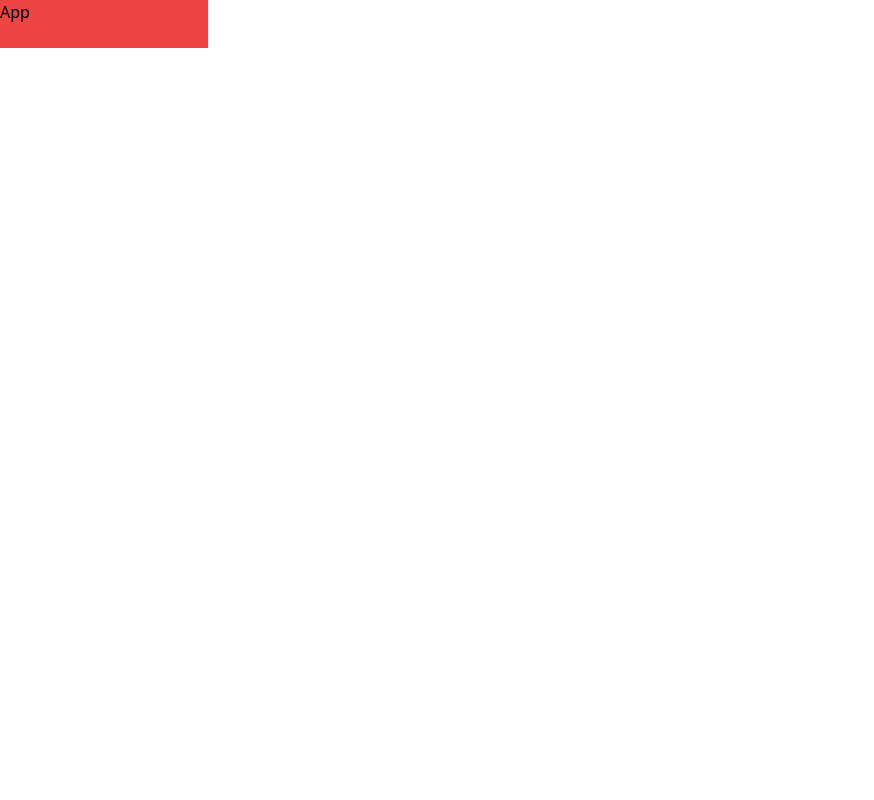
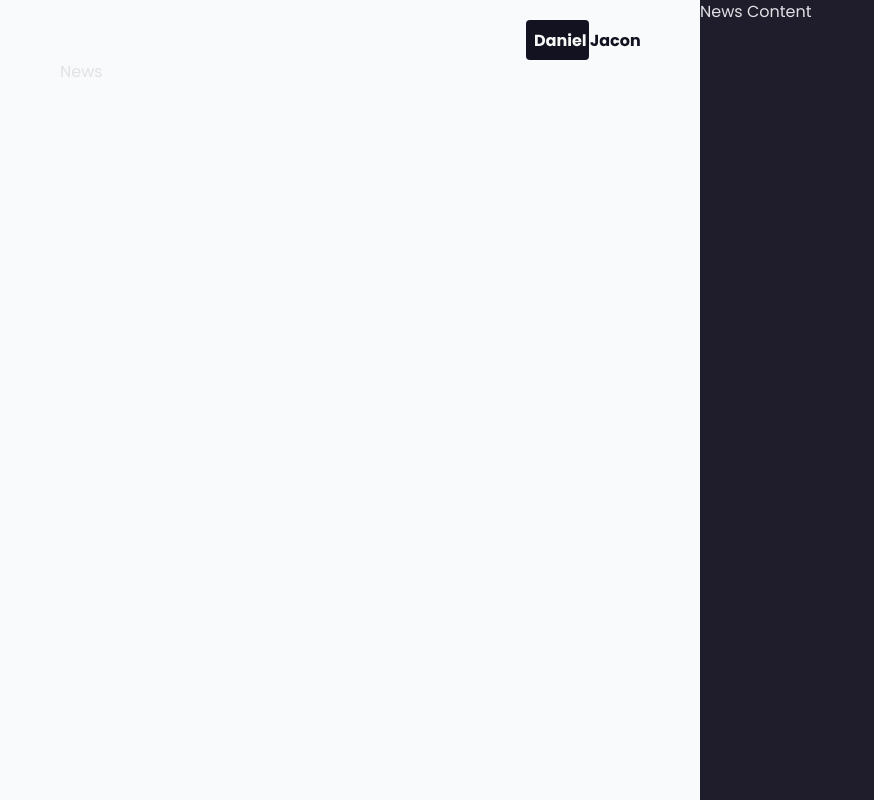
Before and after one commit to Danieljacon/noticias-plataforma, a React (Vite) app: page / in a window 1280 px wide. Shown: the whole page, without its empty margins (0-874 px from the left). Built offline with nearby package versions, Linux system fonts and the light colour scheme.

Commit message:
Header adicionado.

```diff
--- a/index.html
+++ b/index.html
@@ -1,10 +1,13 @@
 <!DOCTYPE html>
-<html lang="en">
+<html lang="pt-BR">
   <head>
     <meta charset="UTF-8" />
     <link rel="icon" type="image/svg+xml" href="/src/favicon.svg" />
     <meta name="viewport" content="width=device-width, initial-scale=1.0" />
-    <title>Vite App</title>
+    <link rel="preconnect" href="https://fonts.googleapis.com">
+    <link rel="preconnect" href="https://fonts.gstatic.com" crossorigin>
+    <link href="https://fonts.googleapis.com/css2?family=Poppins:wght@400;700&display=swap" rel="stylesheet">
+    <title>Notícias App - Daniel Jacon</title>
   </head>
   <body>
     <div id="root"></div>
--- a/src/App.tsx
+++ b/src/App.tsx
@@ -1,6 +1,10 @@
+import Home from "./pages/Home"
+
 const App = () => {
   return (
-    <div className="bg-red-500 w-52 h-12">App</div>
+    <>
+      <Home />
+    </>
   )
 }
 
--- /dev/null
+++ b/src/components/Header.tsx
@@ -0,0 +1,11 @@
+import logo_danielJacon from "../assets/logo_daniel-jacon.svg"
+
+const Header = () => {
+  return (
+    <header className="flex justify-end pt-5">
+        <img src={logo_danielJacon} alt="Logo Daniel Jacon" />
+    </header>
+  )
+}
+
+export default Header
--- /dev/null
+++ b/src/pages/Home.tsx
@@ -0,0 +1,19 @@
+import Header from "../components/Header"
+
+const Home = () => {
+  return (
+    <div className="flex min-h-screen bg-gray-50">
+        <div className="flex-1 flex flex-col px-[3.75rem] pb-[3.75rem]">
+            <Header />
+            <main className="">
+                News
+            </main>
+        </div>
+        <div className="flex-1 max-w-[622px] bg-gray-900">
+            News Content
+        </div>
+    </div>
+  )
+}
+
+export default Home
--- a/src/styles/global.css
+++ b/src/styles/global.css
@@ -1,3 +1,10 @@
 @tailwind base;
 @tailwind components;
 @tailwind utilities;
+
+body {
+    @apply
+    bg-gray-900
+    text-gray-100;
+    -webkit-font-smoothing: antialiased;
+}
--- a/tailwind.config.js
+++ b/tailwind.config.js
@@ -1,10 +1,23 @@
 /** @type {import('tailwindcss').Config} */
 module.exports = {
-  content: [
-    './src/**/*.tsx'
-    ],
+  content: ["./src/**/*.tsx"],
   theme: {
-    extend: {},
+    extend: {
+      fontFamily: {
+        sans: ["Poppins", "sans-serif"],
+      },
+      colors: {
+        gray: {
+          100: "#E1E1E6",
+          200: "#C4C4CC",
+          300: "#8D8D99",
+          500: "#323238",
+          600: "#808191",
+          700: "#121221",
+          900: "#1F1D2B",
+        },
+      },
+    },
   },
   plugins: [],
-}
+};
```
Also changed, not shown: src/assets/logo_daniel-jacon.svg (added).
